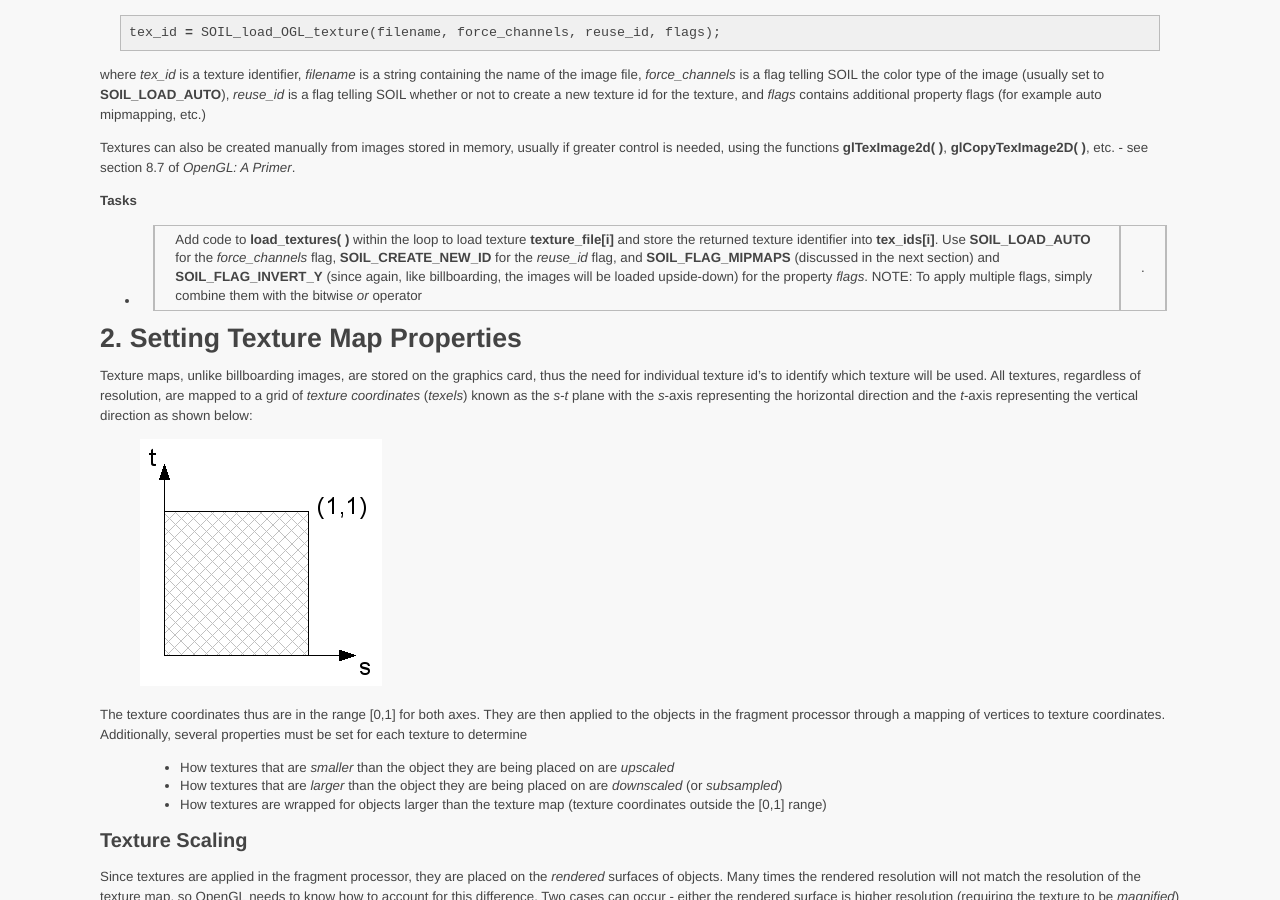
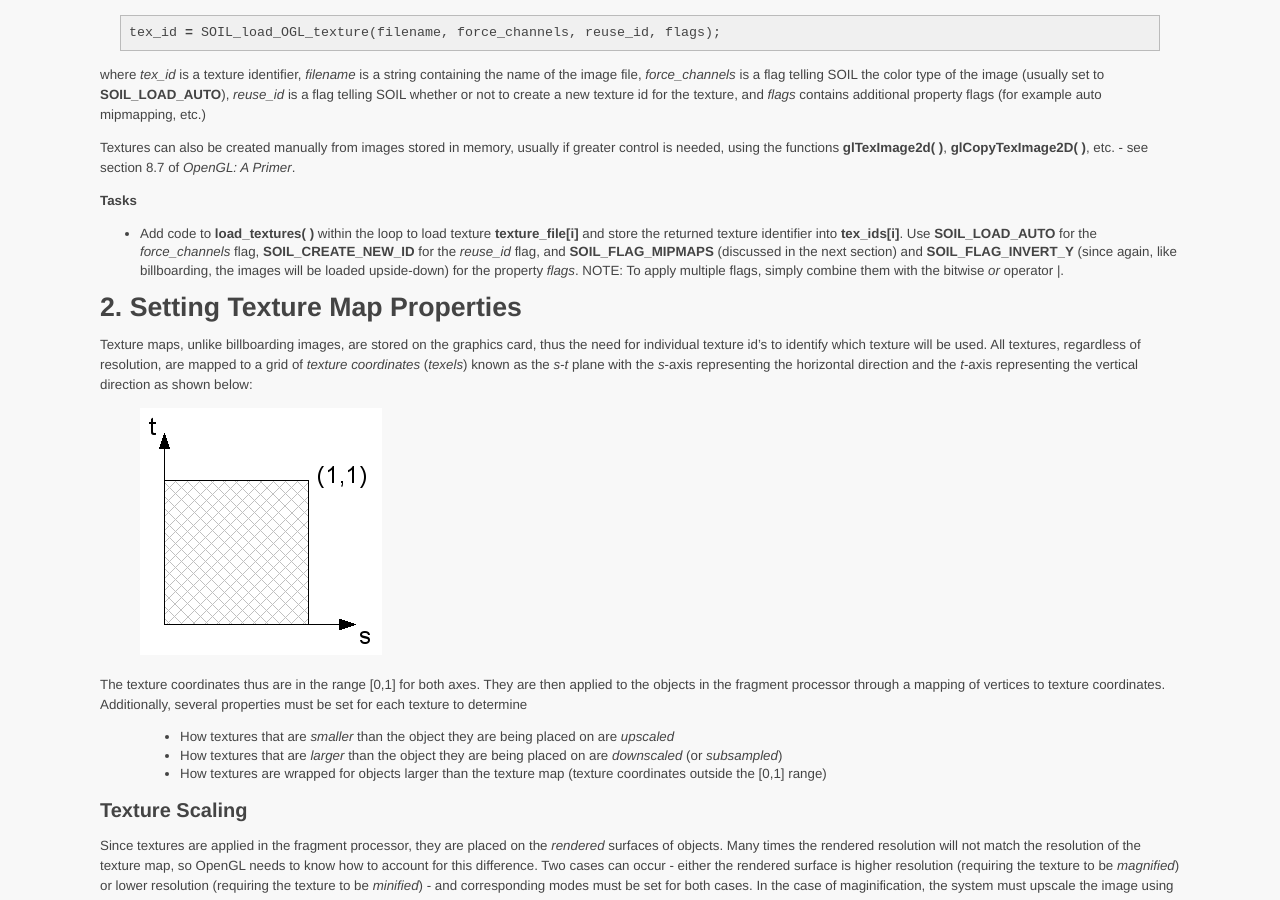
Before and after one commit to ycpcs/cs370-fall2016, a Jekyll site: the page built from labs/lab19.md, in a window 1280 px wide and 900 px high, scrolled down 591 px. Built offline with Jekyll 4.4.1, drawn with Linux system fonts in a browser that asks for light colours.

Commit message:
fix lab19
fix lab19

```diff
--- a/labs/lab19.md
+++ b/labs/lab19.md
@@ -35,7 +35,7 @@ Textures can also be created manually from images stored in memory, usually if g
 
 **Tasks**
 
--   Add code to **load\_textures( )** within the loop to load texture **texture\_file[i]** and store the returned texture identifier into **tex\_ids[i]**. Use **SOIL\_LOAD\_AUTO** for the *force\_channels* flag, **SOIL\_CREATE\_NEW\_ID** for the *reuse\_id* flag, and **SOIL\_FLAG\_MIPMAPS** (discussed in the next section) and **SOIL\_FLAG\_INVERT\_Y** (since again, like billboarding, the images will be loaded upside-down) for the property *flags*. NOTE: To apply multiple flags, simply combine them with the bitwise *or* operator |.
+-   Add code to **load\_textures( )** within the loop to load texture **texture\_file[i]** and store the returned texture identifier into **tex\_ids[i]**. Use **SOIL\_LOAD\_AUTO** for the *force\_channels* flag, **SOIL\_CREATE\_NEW\_ID** for the *reuse\_id* flag, and **SOIL\_FLAG\_MIPMAPS** (discussed in the next section) and **SOIL\_FLAG\_INVERT\_Y** (since again, like billboarding, the images will be loaded upside-down) for the property *flags*. NOTE: To apply multiple flags, simply combine them with the bitwise *or* operator \|.
 
 2\. Setting Texture Map Properties
 ==================================
```
